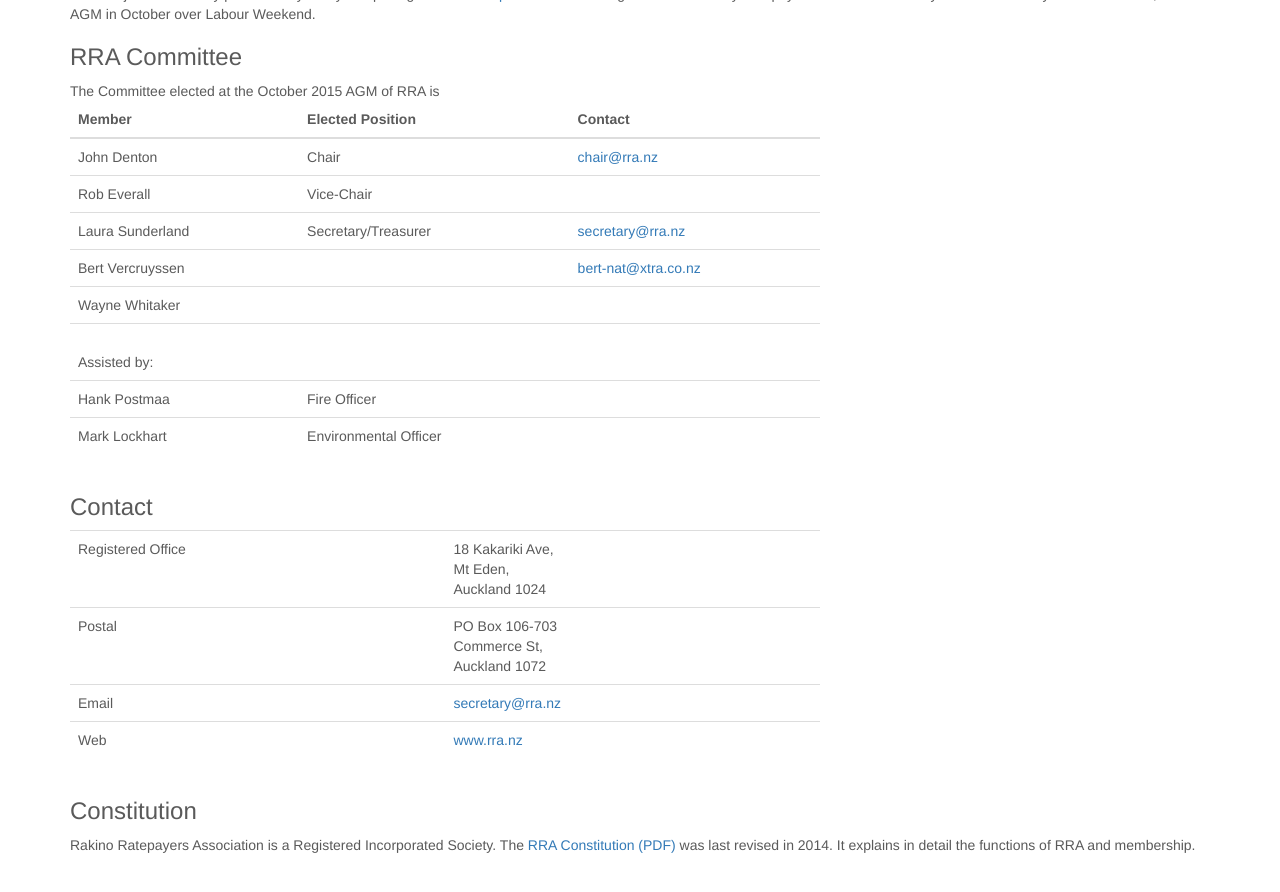
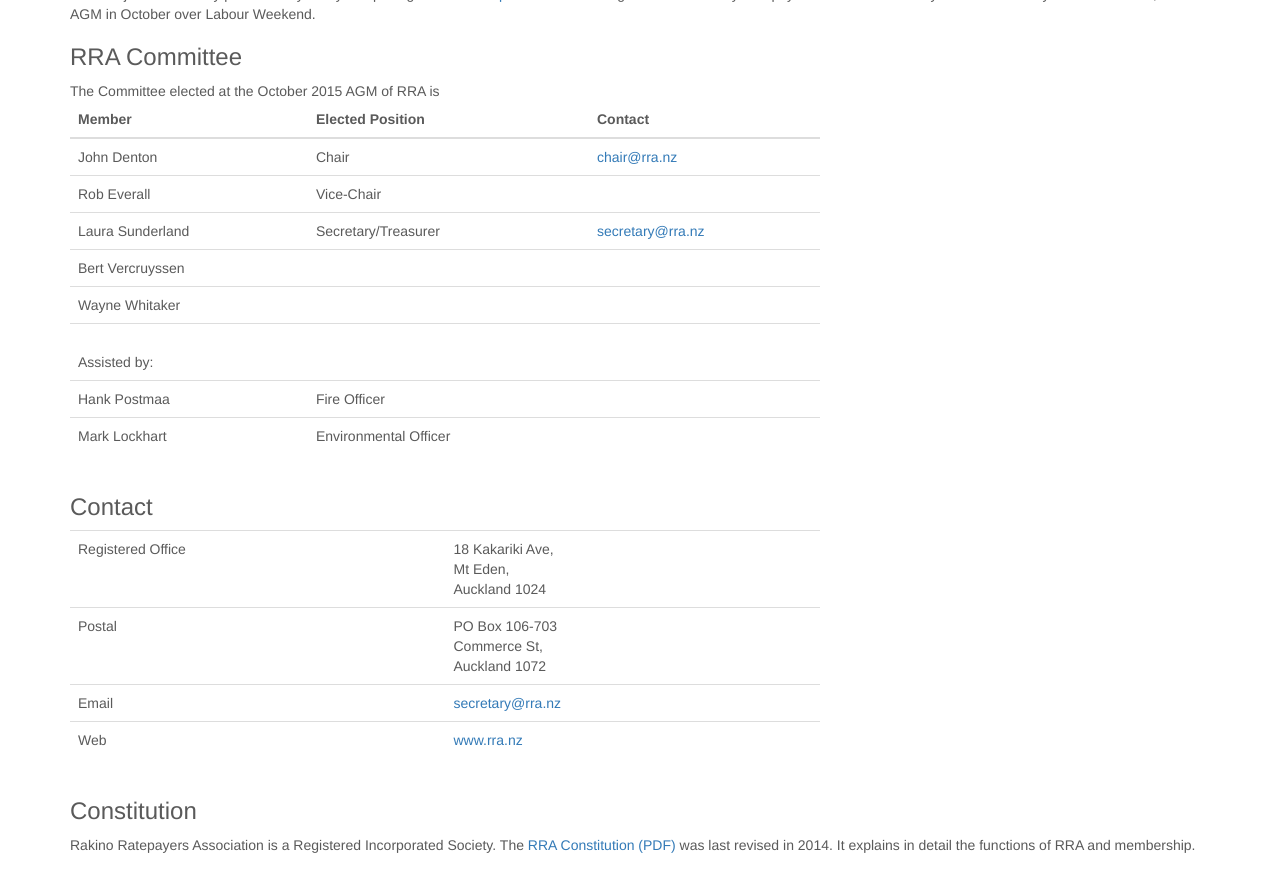
Before and after one commit to rakinoratepayers/rakinoratepayers.github.io, a Jekyll site: the page built from index.html, in a window 1280 px wide and 900 px high, scrolled down 987 px. Shown: the top 892 px of the window. Built offline with Jekyll 4.4.1, drawn with Linux system fonts in a browser that asks for light colours; nearby versions of some CDN libraries.

Commit message:
remove bert's email address

```diff
--- a/index.html
+++ b/index.html
@@ -109,7 +109,7 @@ The Committee elected at the October 2015 AGM of RRA is
             <tr><td>John Denton</td><td>Chair</td><td><a href="mailto:chair@rra.nz">chair@rra.nz</a></td></tr>
             <tr><td>Rob Everall</td><td>Vice-Chair</td><td>&nbsp;</td></tr>
             <tr><td>Laura Sunderland</td><td>Secretary/Treasurer</td><td><a href="mailto:secretary@rra.nz">secretary@rra.nz</a><!--<a href="mailto:treasurer@rra.nz">treasurer@rra.nz</a>--></td></tr>
-            <tr><td>Bert Vercruyssen</td><td>&nbsp;</td><td><a href="mailto:bert-nat@xtra.co.nz">bert-nat@xtra.co.nz</a></td></tr>
+            <tr><td>Bert Vercruyssen</td><td>&nbsp;</td><td>&nbsp;</td></tr>
             <tr><td>Wayne Whitaker</td><td>&nbsp;</td><td>&nbsp;</td></tr>
 
             <tr><td colspan="4"><br>Assisted by:</td></tr>
```
